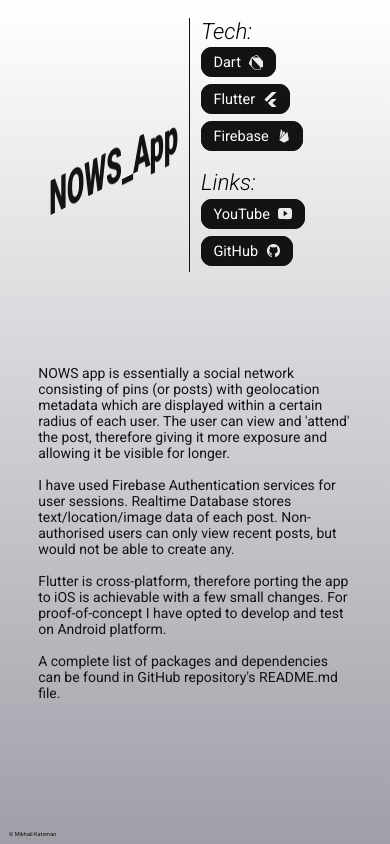
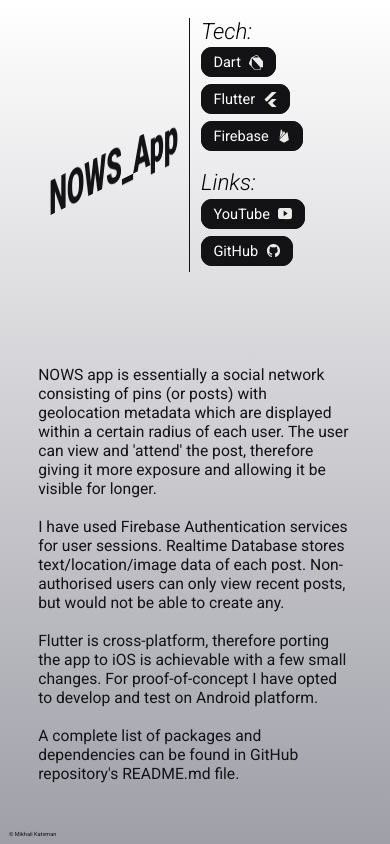
Before and after one commit to mikhailkatsman/my-portfolio, a Next.js app: page /nows-app in a window 390 px wide. Built offline with nearby package versions, Linux system fonts and the light colour scheme.

Commit message:
details text media

```diff
--- a/styles/queries.css
+++ b/styles/queries.css
@@ -22,7 +22,10 @@
     }
 }
 @media (max-width: 580px) and (min-height: 530px) { html { font-size: 50% } }
-@media (max-width: 530px) and (min-height: 480px) { html { font-size: 45% } }
+@media (max-width: 530px) and (min-height: 480px) {
+    html { font-size: 45% }
+    .details-text { font-size: 2.8rem }
+}
 @media (max-width: 480px) and (min-height: 420px) { html { font-size: 40% } }
 @media (max-width: 420px) and (min-height: 360px) { html { font-size: 35% } }
 @media (max-width: 360px) and (min-height: 300px) { html { font-size: 30% } }
```
